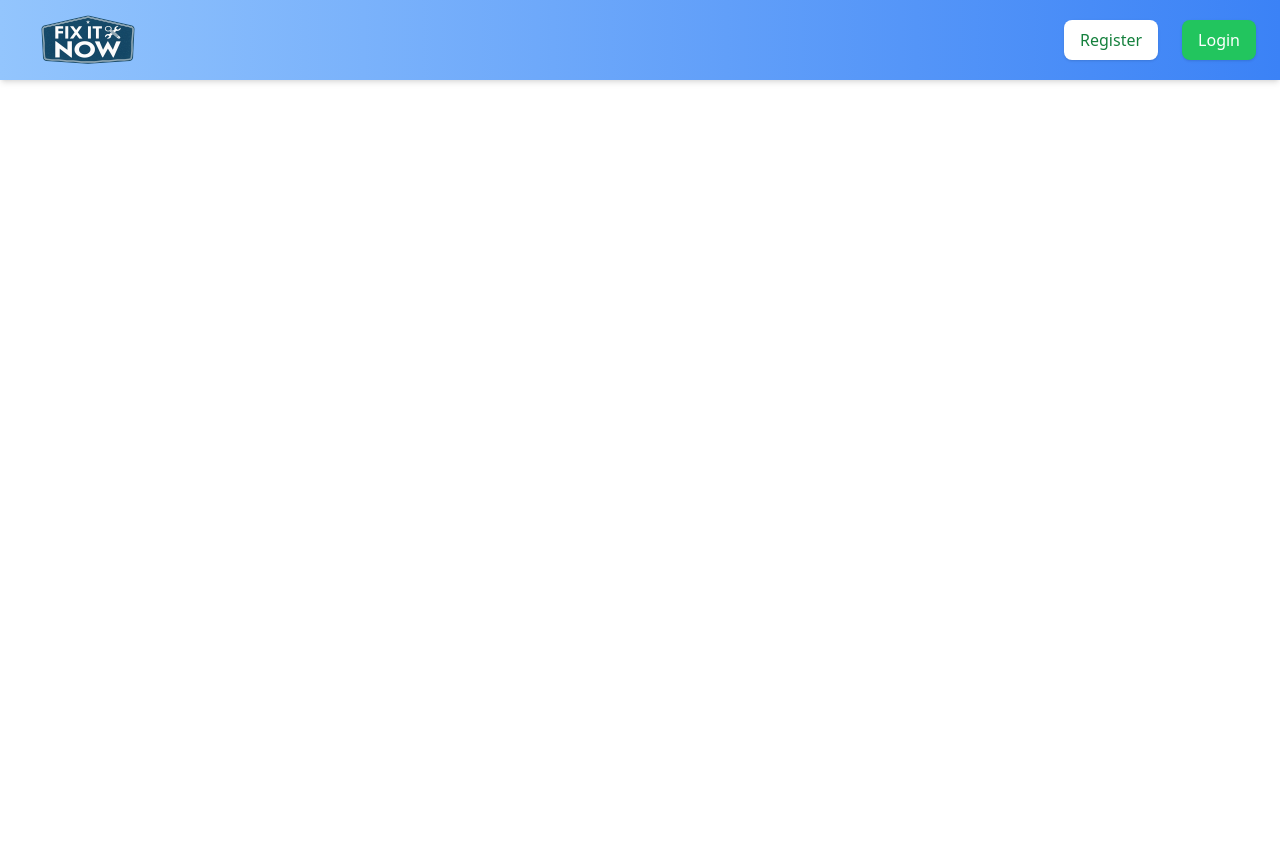
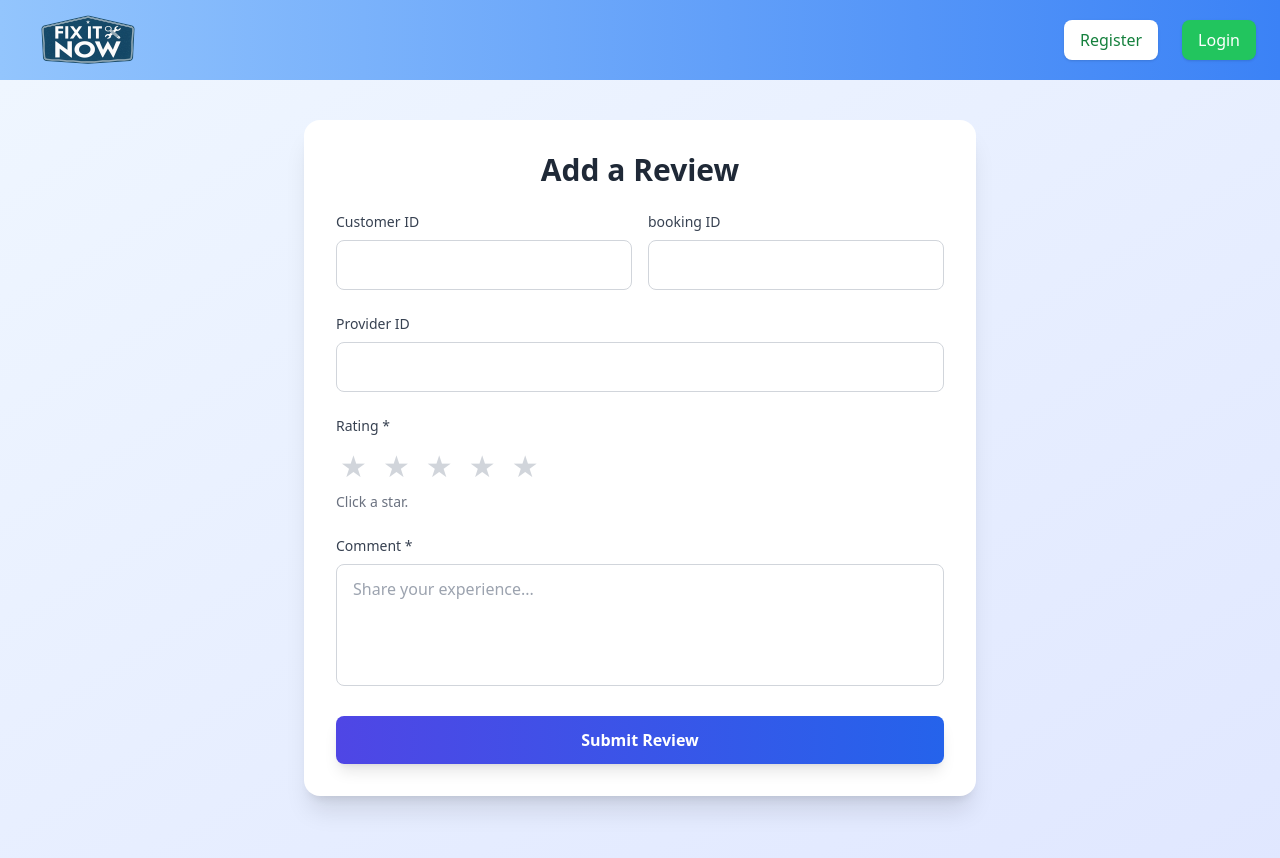
Before and after one commit to matheeshaW/FixIt_Now, a React (Create React App) app in the folder frontend/: page /add-review in a window 1280 px wide. Before the commit this address had no page. Shown: the top 858 px of the page. Before the commit the page ends 800 px from the top, so only its background shows below. Built offline with nearby package versions, Linux system fonts and the light colour scheme.

Commit message:
create add review page frontend

```diff
--- a/frontend/src/App.js
+++ b/frontend/src/App.js
@@ -7,6 +7,7 @@ import AdminDashboard from "./pages/AdminDashboard";
 import Navbar from "./components/Navbar";
 import ProviderDashboard from "./pages/ProviderDashboard";
 import CustomerDashboard from "./pages/CustomerDashboard";
+import AddReviewPage from './pages/reviews/AddReviewPage';
 
 function App() {
   return (
@@ -23,6 +24,7 @@ function App() {
         <Route path="/admin/*" element={<AdminDashboard />} />
         <Route path="/provider/*" element={<ProviderDashboard />} />
         <Route path="/customer/*" element={<CustomerDashboard />} />
+        <Route path="/add-review" element={<AddReviewPage />} />
       </Routes>
     </BrowserRouter>
   );
--- /dev/null
+++ b/frontend/src/pages/reviews/AddReviewPage.jsx
@@ -0,0 +1,178 @@
+import { useMemo, useState } from 'react';
+import api from '../../services/api'; // must point to your Axios instance (baseURL=http://localhost:8080)
+
+export default function AddReviewPage() {
+  const [customerId, setCustomerId] = useState('');
+  const [providerId, setProviderId] = useState('');
+  const [bookingId, setBookingId] = useState('');
+  const [rating, setRating] = useState(0);
+  const [hoverRating, setHoverRating] = useState(0);
+  const [comment, setComment] = useState('');
+  const [isSubmitting, setIsSubmitting] = useState(false);
+  const [msg, setMsg] = useState({ type: '', text: '' });
+
+  // === Placeholder while Booking is NOT implemented ===
+  // TODO (enable later when booking is done):
+  // 1) Fetch booking by customerId + providerId (and maybe bookingId).
+  // 2) Ensure booking.status === "COMPLETED".
+  // 3) Only then allow review submission. Otherwise show a warning.
+  const canSubmit = useMemo(() => {
+    // return hasCompletedBooking && rating > 0 && comment.trim().length > 0;
+    return rating > 0 && comment.trim().length > 0; // temporary while booking is not ready
+  }, [rating, comment]);
+
+  const onSubmit = async (e) => {
+    e.preventDefault();
+    setMsg({ type: '', text: '' });
+
+    if (!customerId || !providerId) {
+      setMsg({ type: 'error', text: 'Customer ID and Provider ID are required.' });
+      return;
+    }
+    if (!canSubmit) {
+      setMsg({ type: 'error', text: 'Please select a rating and write a comment.' });
+      return;
+    }
+
+    setIsSubmitting(true);
+    try {
+      const payload = {
+        customerId: Number(customerId),
+        providerId: Number(providerId),
+        rating,
+        comment: comment.trim(),
+      };
+
+      await api.post('/api/reviews', payload);
+
+      setMsg({ type: 'success', text: 'Review submitted successfully!' });
+      setRating(0);
+      setComment('');
+      // keep IDs so user can add more reviews quickly
+    } catch (err) {
+      const serverMsg =
+        err?.response?.data?.message ||
+        err?.response?.data?.error ||
+        'Failed to submit review. Please try again.';
+      setMsg({ type: 'error', text: serverMsg });
+      console.error('Submit review error:', err);
+    } finally {
+      setIsSubmitting(false);
+    }
+  };
+
+  const renderStars = () =>
+    [1, 2, 3, 4, 5].map((star) => (
+      <button
+        key={star}
+        type="button"
+        onClick={() => setRating(star)}
+        onMouseEnter={() => setHoverRating(star)}
+        onMouseLeave={() => setHoverRating(0)}
+        className="text-3xl transition-transform hover:scale-110 focus:outline-none focus:ring-2 focus:ring-indigo-500 rounded p-1"
+        aria-label={`Rate ${star} star${star > 1 ? 's' : ''}`}
+      >
+        <span className={star <= (hoverRating || rating) ? 'text-yellow-400' : 'text-gray-300'}>
+          ★
+        </span>
+      </button>
+    ));
+
+  return (
+    <div className="min-h-screen bg-gradient-to-br from-blue-50 to-indigo-100 py-10 px-4">
+      <div className="max-w-2xl mx-auto bg-white rounded-2xl shadow-xl p-8">
+        <h1 className="text-3xl font-bold text-gray-800 mb-6 text-center">Add a Review</h1>
+
+        {/* Message */}
+        {msg.text && (
+          <div
+            className={`mb-6 p-4 rounded-lg border ${
+              msg.type === 'success'
+                ? 'bg-green-50 text-green-700 border-green-200'
+                : 'bg-red-50 text-red-700 border-red-200'
+            }`}
+          >
+            {msg.text}
+          </div>
+        )}
+
+        <form onSubmit={onSubmit} className="space-y-6">
+          <div className="grid grid-cols-1 md:grid-cols-2 gap-4">
+            <div>
+              <label className="block text-sm font-medium text-gray-700 mb-2">Customer ID</label>
+              <input
+                type="number"
+                min="1"
+                value={customerId}
+                onChange={(e) => setCustomerId(e.target.value)}
+                className="w-full px-4 py-3 border border-gray-300 rounded-lg focus:ring-2 focus:ring-indigo-500 focus:border-transparent"
+                required
+              />
+                          </div>
+            <div>
+              <label className="block text-sm font-medium text-gray-700 mb-2">booking ID</label>
+              <input
+                type="number"
+                min="1"
+                value={bookingId}
+                onChange={(e) => setBookingId(e.target.value)}
+                className="w-full px-4 py-3 border border-gray-300 rounded-lg focus:ring-2 focus:ring-indigo-500 focus:border-transparent"
+                required
+              />
+            </div>
+            </div>
+            <div>
+              <label className="block text-sm font-medium text-gray-700 mb-2">Provider ID</label>
+              <input
+                type="number"
+                min="1"
+                value={providerId}
+                onChange={(e) => setProviderId(e.target.value)}
+                className="w-full px-4 py-3 border border-gray-300 rounded-lg focus:ring-2 focus:ring-indigo-500 focus:border-transparent"
+                required
+              />
+            </div>
+
+
+          <div>
+            <label className="block text-sm font-medium text-gray-700 mb-2">Rating *</label>
+            <div className="flex items-center gap-2">{renderStars()}</div>
+            <p className="text-sm text-gray-500 mt-1">
+              {rating ? `You selected ${rating} star${rating > 1 ? 's' : ''}.` : 'Click a star.'}
+            </p>
+          </div>
+
+          <div>
+            <label className="block text-sm font-medium text-gray-700 mb-2">Comment *</label>
+            <textarea
+              rows="4"
+              value={comment}
+              onChange={(e) => setComment(e.target.value)}
+              placeholder="Share your experience..."
+              className="w-full px-4 py-3 border border-gray-300 rounded-lg focus:ring-2 focus:ring-indigo-500 focus:border-transparent resize-none"
+              required
+            />
+          </div>
+
+          {/* Booking dependency placeholder (commented) */}
+          {/*
+            // When booking is ready:
+            // if (!hasCompletedBooking) {
+            //   return <div className="text-amber-700 bg-amber-50 border border-amber-200 p-4 rounded">
+            //     You can only review a provider after a completed booking.
+            //   </div>;
+            // }
+          */}
+
+          <button
+            type="submit"
+            disabled={isSubmitting}
+            className="w-full bg-gradient-to-r from-indigo-600 to-blue-600 text-white font-semibold py-3 rounded-lg shadow-lg hover:from-indigo-700 hover:to-blue-700 transition disabled:opacity-60"
+          >
+            {isSubmitting ? 'Submitting…' : 'Submit Review'}
+          </button>
+        </form>
+      </div>
+    </div>
+  );
+}
```
